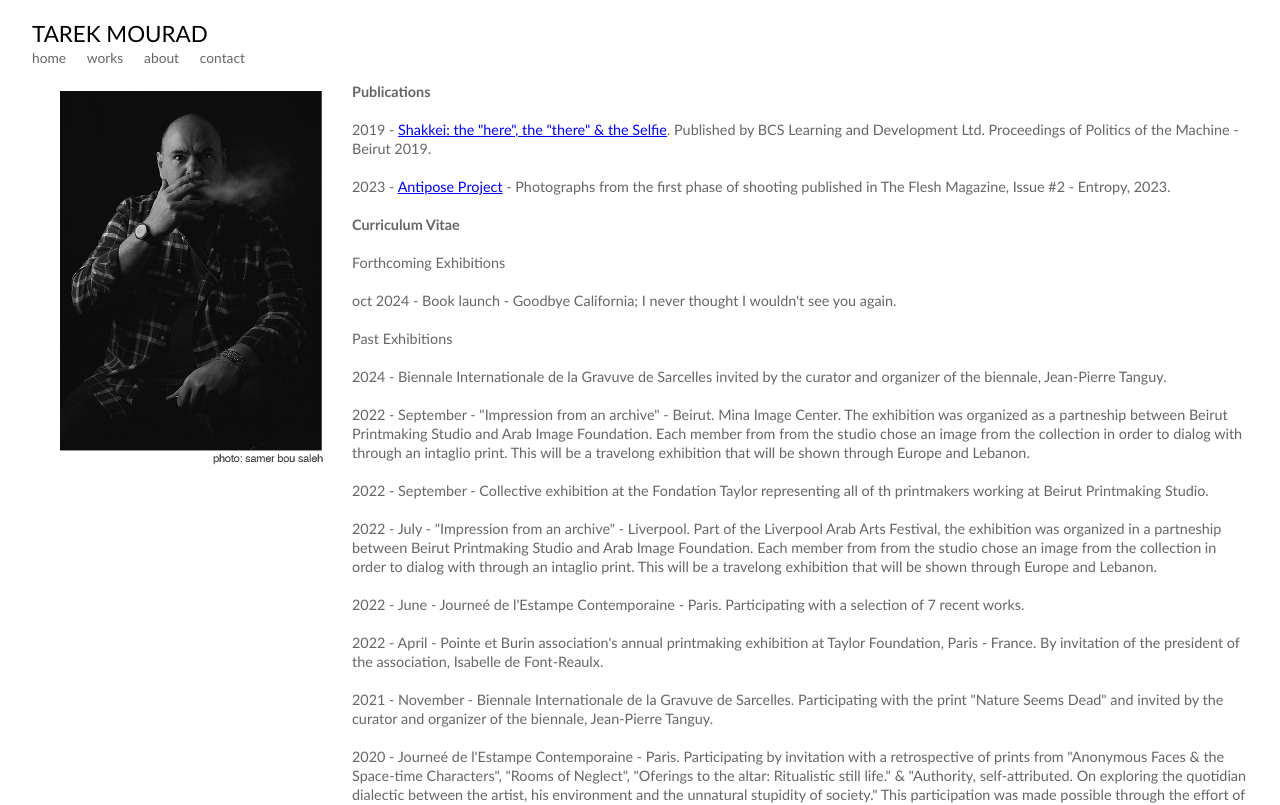
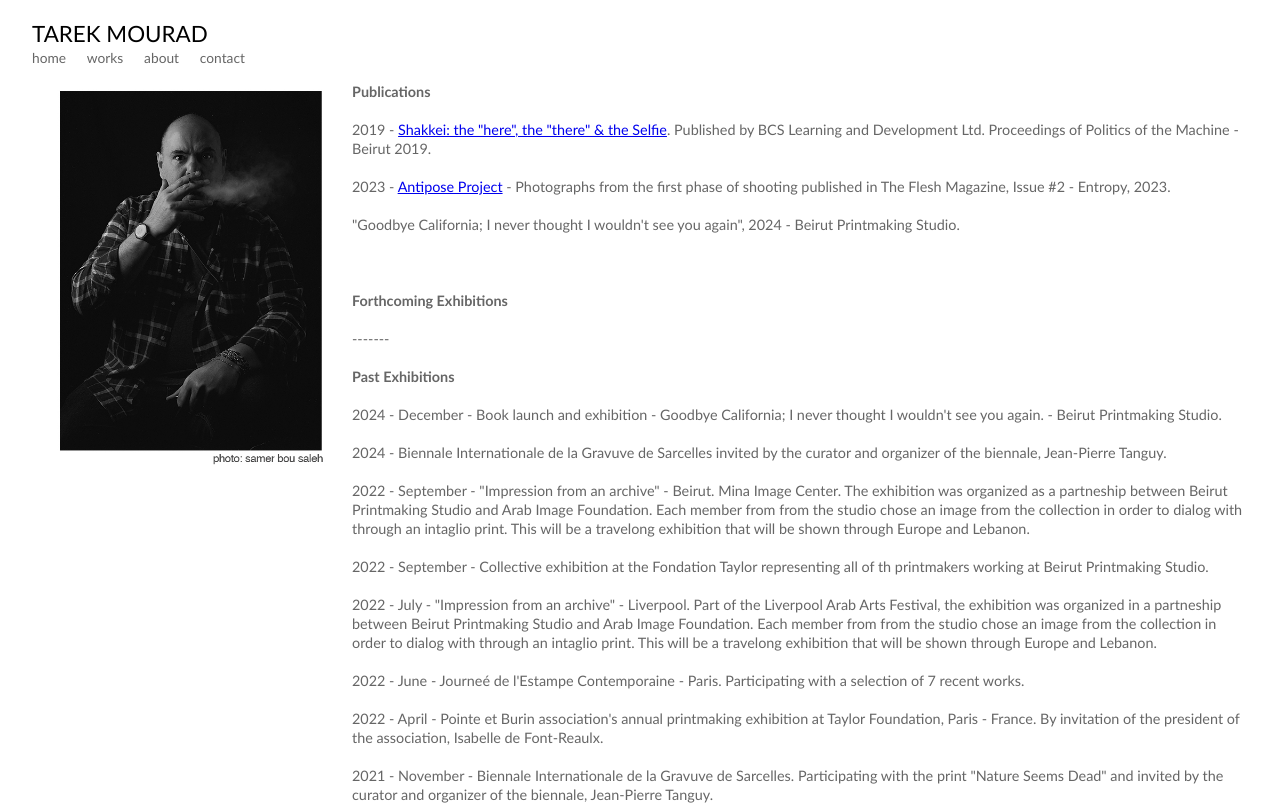
Before and after one commit to omarnassif98/digital_ocean_static_test, a plain HTML site: page about/index.html in a window 1280 px wide. Shown: the top 805 px of the page. Drawn offline with Linux system fonts and the light colour scheme.

Commit message:
update about

```diff
--- a/about/index.html
+++ b/about/index.html
@@ -34,17 +34,20 @@
     <span id="about_blurb">
     <b>Publications</b>
     <br><br>
-    2019 - <a href="https://tarekmouradstudio.com/files/shakkei.pdf">Shakkei: the "here", the "there" & the Selfie</a>. Published by BCS Learning and Development Ltd. Proceedings of Politics of the Machine - Beirut 2019.
+    2019 - <a href="/files/shakkei.pdf">Shakkei: the "here", the "there" & the Selfie</a>. Published by BCS Learning and Development Ltd. Proceedings of Politics of the Machine - Beirut 2019.
     <br><br>
     2023 - <a href="https://indd.adobe.com/view/eb9901d3-2cfe-4562-ad5d-9554c14d09c5">Antipose Project</a> - Photographs from the first phase of shooting published in The Flesh Magazine, Issue #2 - Entropy, 2023.
     <br><br>
-    <b>Curriculum Vitae</b>
+    "Goodbye California; I never thought I wouldn't see you again", 2024 - Beirut Printmaking Studio.
     <br><br>
-    Forthcoming Exhibitions
     <br><br>
-    oct 2024 - Book launch - Goodbye California; I never thought I wouldn't see you again.
+    <b>Forthcoming Exhibitions</b>
     <br><br>
-    Past Exhibitions
+    -------
+    <br><br>
+    <b>Past Exhibitions</b>
+    <br><br>
+    2024  - December - Book launch and exhibition - Goodbye California; I never thought I wouldn't see you again. - Beirut Printmaking Studio.
     <br><br>
     2024 - Biennale Internationale de la Gravuve de Sarcelles invited by the curator and organizer of the biennale, Jean-Pierre Tanguy.
     <br><br>
```
Also changed, not shown: 1 other file.
